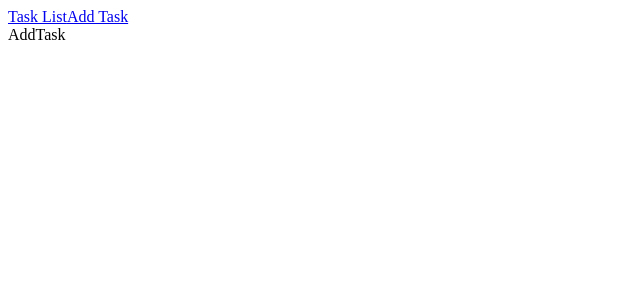
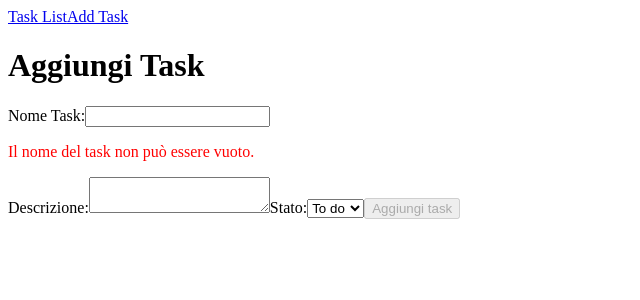
Before and after one commit to SamueleTerraroli/ex-react-task-manager, a React (Vite) app: page /addtask in a window 1280 px wide. Shown: the top 300 px of the page, without its empty margins (0-640 px from the left). Built offline with nearby package versions, Linux system fonts and the light colour scheme; no server answers.

Commit message:
add: form addTask

```diff
--- a/src/pages/AddTask.jsx
+++ b/src/pages/AddTask.jsx
@@ -1,9 +1,64 @@
-import React from 'react'
+import { useState, useRef, useMemo } from 'react'
+
+const symbols = "!@#$%^&*()-_=+[]{}|;:'\\\",.<>?/`~";
 
 const AddTask = () => {
+    const [taskTitle, setTaskTitle] = useState("");
+    const descriptionRef = useRef();
+    const statusRef = useRef();
+
+    const error = useMemo(() => {
+        if (taskTitle.trim() === "") {
+            return "Il nome del task non può essere vuoto.";
+        }
+        if ([...taskTitle].some(char => symbols.includes(char))) {
+            return "Il nome del task non può contenere simboli speciali.";
+        }
+        return "";
+    }, [taskTitle]);
+
+    const handleSubmit = event => {
+        event.preventDefault();
+        if (error)
+            return;
+
+        const newTask = {
+            title: taskTitle.trim(),
+            description: descriptionRef.current.value,
+            status: statusRef.current.value
+        }
+
+        console.log(newTask);
+    }
+
     return (
-        <div>AddTask</div>
-    )
-}
+        <div>
+            <h1>Aggiungi Task</h1>
+            <form onSubmit={handleSubmit}>
+                <label>Nome Task:
+                    <input
+                        type="text"
+                        value={taskTitle}
+                        onChange={e => setTaskTitle(e.target.value)}
+                    />
+                </label>
+                {error && <p style={{ color: "red" }}>{error}</p>}
+                <label>Descrizione:
+                    <textarea ref={descriptionRef} />
+                </label>
+                <label>Stato:
+                    <select ref={statusRef} defaultValue="To do">
+                        <option value="To do">To do</option>
+                        <option value="Doing">Doing</option>
+                        <option value="Done">Done</option>
+                    </select>
+                </label>
+                <button type='submit' disabled={error}>
+                    Aggiungi task
+                </button>
+            </form>
+        </div>
+    );
+};
 
-export default AddTask
+export default AddTask;
```
